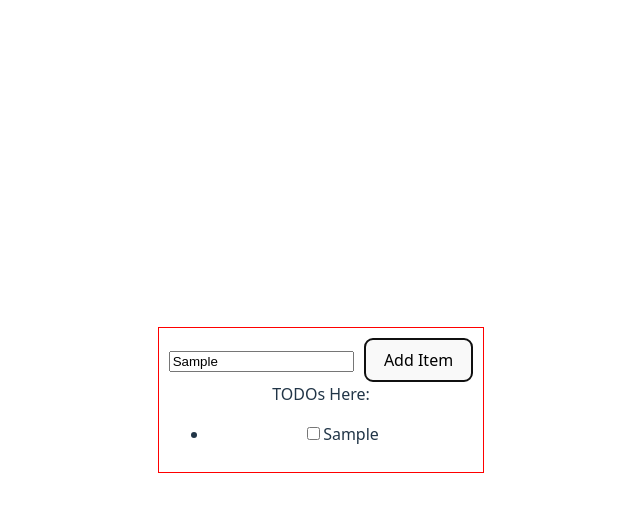
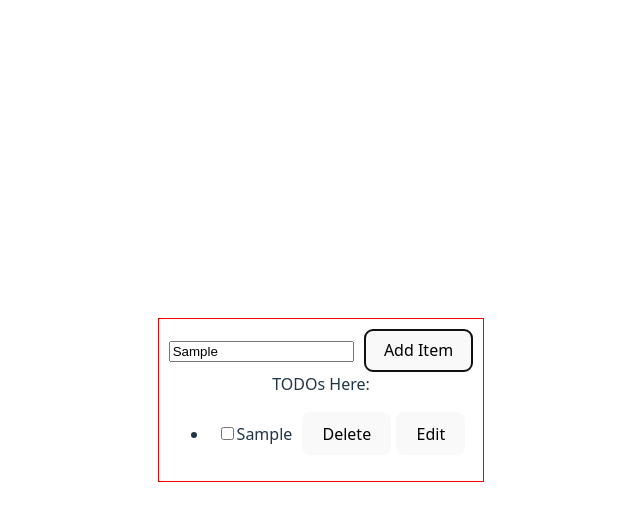
Before and after one commit to Jose-Picado-Zamora/LAB-5, a React (Vite) app: page / in a window 1280 px wide. Both pictures are taken after typing "Sample" into the empty fields and a click on the button "Add Item". Shown: the top 520 px of the page, without its empty margins (319-959 px from the left). Built offline with nearby package versions, Linux system fonts and the light colour scheme.

Commit message:
I create the delete and update function to complete the CRUD

```diff
--- a/src/App.tsx
+++ b/src/App.tsx
@@ -6,54 +6,82 @@ interface Todo {
 }
 
 function App() {
-
   const [todoDescription, setTodoDescription] = useState("");
-  const [todoList, setTodoList] = useState<Todo[]>([])
+  const [todoList, setTodoList] = useState<Todo[]>([]);
 
   const handleChange = (e: any) => {
     setTodoDescription(e.target.value);
-
-  } ;
+  };
 
   const handleClick = () => {
     const tempTodoList = [...todoList];
-    const newTodo = { description: todoDescription }
+    const newTodo = { description: todoDescription };
 
-    tempTodoList.unshift(newTodo)
+    tempTodoList.unshift(newTodo);
 
-    setTodoList(tempTodoList)
-  } ;
+    setTodoList(tempTodoList);
+  };
 
+  const handleDelete = (index: number) => {
+    const updatedList = todoList.filter((_, i) => i !== index);
+    setTodoList(updatedList);
+  };
+
+  const handleUpdate = (index: number) => {
+    const updatedList = [...todoList];
+    const todoToUpdate = updatedList[index];
+
+    const newDescription = prompt("Edit the task description:", todoToUpdate.description);
+
+    if (newDescription) {
+      todoToUpdate.description = newDescription;
+      setTodoList(updatedList);
+    }
+  };
 
   return (
     <div style={{ border: "1px solid red", padding: 10 }}>
       <div>
         <input
-        type ="text"
-        value = {todoDescription}
-        onChange={handleChange}
-        style={{marginRight: 10}}/>
+          type="text"
+          value={todoDescription}
+          onChange={handleChange}
+          style={{ marginRight: 10 }}
+        />
         <button onClick={handleClick}>Add Item</button>
       </div>
 
       <div>TODOs Here:</div>
       <ul>
-      {todoList.map((todo, index) => {
-        return <li key ={index}>
-          <input type="checkbox"></input>
-           {todo.description}</li>
-      })}
+        {todoList.map((todo, index) => {
+          return (
+            <li key={index}>
+              <input type="checkbox"></input>
+              {todo.description}
+              <button
+                onClick={() => handleDelete(index)}
+                style={{ marginLeft: 10 }}
+              >
+                Delete
+              </button>
+              <button
+                onClick={() => handleUpdate(index)}
+                style={{ marginLeft: 5 }}
+              >
+                Edit
+              </button>
+            </li>
+          );
+        })}
       </ul>
-
     </div>
   );
-
 }
 export default App;
 
-//1. post / save the Todo Item (in a native state) (create Itema, Read Item, Update Item, Delete Item)
-//2. Last item will be kept on top
-//3. Add a checkbox to each item
-//4. When the users clicks on the checkbox, the item will sink to the bottom of the list and
-//5. When the users clicks on the checkbox, it will show the date the task was completed
-//6. Make sure when you refresh the page, the list is still there (use local storage)
+//1. post / save the Todo Item (in a native state) (create Itema, Read Item, Update Item, Delete Item)//*Done
+//2. Last item will be kept on top //*Done
+//3. Add a checkbox to each item  //*Done
+//4. When the users clicks on the checkbox, the item will sink to the bottom of the list  //TODO
+//5. When the users clicks on the checkbox, it will show the date the task was completed  //TODO
+//6. Make sure when you refresh the page, the list is still there (use local storage) //TODO
```
